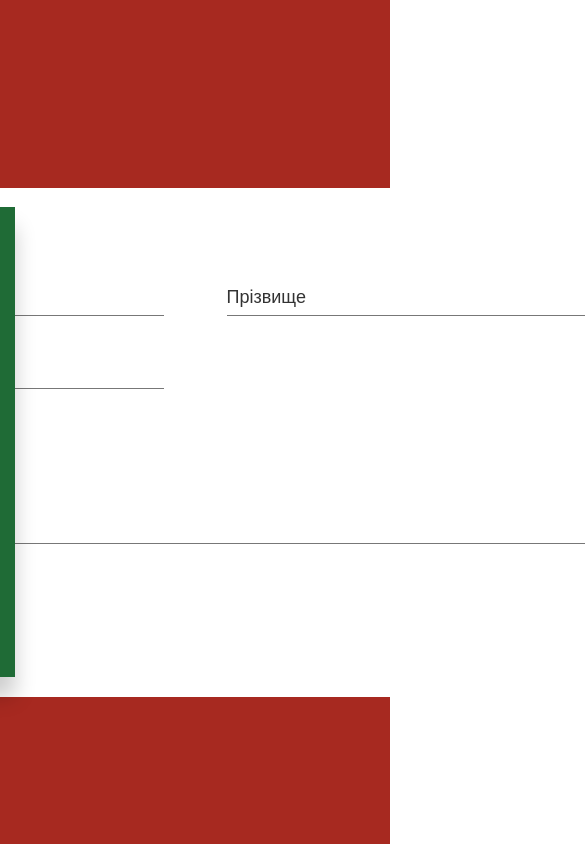
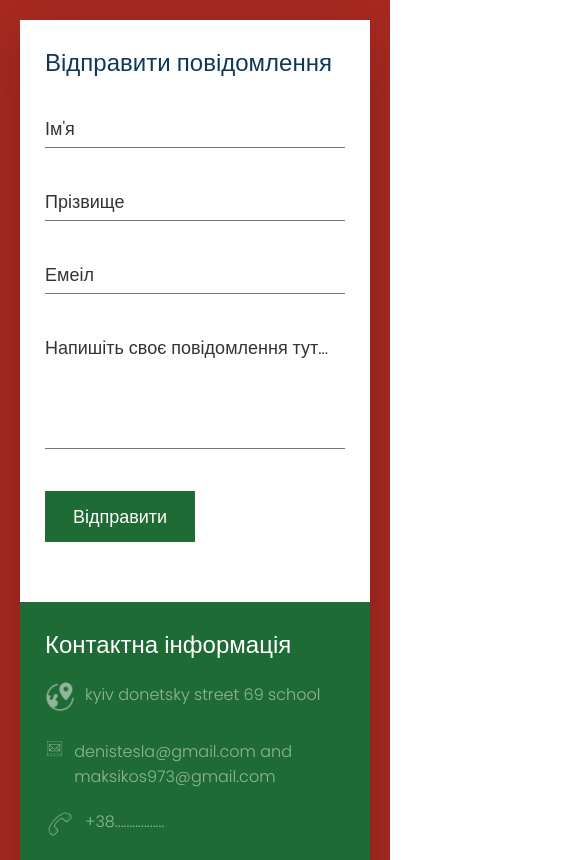
Before and after one commit to arduinka55055/mafia, a plain HTML site: page front-end/feedback.html in a window 390 px wide. Shown: the top 860 px of the page, 585 px wide, since content can reach past the window. Drawn offline with Linux system fonts and the light colour scheme.

Commit message:
мобильная верстка

```diff
--- a/front-end/feedback.css
+++ b/front-end/feedback.css
@@ -25,7 +25,7 @@ section::before
      height: 100%;
      background: #a72920;
 }
-section .repository
+.repository
 {
      position: relative;
      min-width: 1100px;
@@ -33,7 +33,7 @@ section .repository
      display: flex;
      z-index: 1000;
 }
-section .repository .contacti
+.repository .contacti
 {
      position: absolute;
      top: 40px;
@@ -45,20 +45,20 @@ section .repository .contacti
      display: flex;
      flex-direction: column;
      justify-content: space-between;
-     box-shadow: 0 20px 20px rgba(0, 0, 0, 0.2);
+     box-shadow: 0 20px 25px rgba(0, 0, 0, 0.2);
 }
-section .repository .contacti h2
+.repository .contacti h2
 {
      color: #fff;
      font-size: 24px;
      font-weight: 500;
 }
-section .repository .contacti .information
+.repository .contacti .information
 {
      position: relative;
      margin:  20px 0;
 }
-section .repository .contacti .information li
+.repository .contacti .information li
 {
      position: relative;
      list-style: none;
@@ -67,26 +67,26 @@ section .repository .contacti .information li
      cursor: pointer;
      align-items: flex-start;
 }
-section .repository .contacti .information li span:nth-child(1)
+.repository .contacti .information li span:nth-child(1)
 {
      width: 30px;
      min-height: 30px;
 }
-section .repository .contacti .information li span:nth-child(1) img
+.repository .contacti .information li span:nth-child(1) img
 {
     max-width: 100%;
     filter: invert(1);
     opacity: 0.5;
 }
-section .repository .contacti .information li span:nth-child(2)
+ .repository .contacti .information li span:nth-child(2)
 {
      color: #fff;
      margin-left: 10px;
      font-weight: 300;
      opacity: 0.5;
 }
-section .repository .contacti .information li:hover span:nth-child(1) img,
-section .repository .contacti .information li:hover span:nth-child(2)
+ .repository .contacti .information li:hover span:nth-child(1) img,
+ .repository .contacti .information li:hover span:nth-child(2)
 {
      opacity: 1;
 }
@@ -98,13 +98,13 @@ section .repository .contacti .information li:hover span:nth-child(2)
 .repository .contacti ul.media  li
 {
     list-style: none;
-    margin-top: 15px;
+    margin-right: 15px;
 }
 .repository .contacti ul.media  li a
 {
     text-decoration: none;
 }
- .repository .contacti .media  li a img
+ .repository .contacti ul.media  li a img
 {
     filter: invert(1);
     opacity: 0.5;
@@ -124,13 +124,13 @@ section .repository .contacti .information li:hover span:nth-child(2)
      height: 100%;
      box-shadow: 0 50px 50px rgba(0, 0, 0, 0.123);
 }
-section .repository .contactus h2
+.repository .contactus h2
 {
      color: #0f3959;
      font-size: 24px;
      font-weight: 500;
 }
-section .repository .contactus .formBox
+.repository .contactus .formBox
 {
      position: relative;
      display: flex;
@@ -138,21 +138,21 @@ section .repository .contactus .formBox
      flex-wrap: wrap;
      padding-top: 30px;
 }
-section .repository .contactus .formBox .inputBox
+.repository .contactus .formBox .inputBox
 {
      position: relative;
      margin: 0 0 35px 0;
 }
-section .repository .contactus .formBox .inputBox.w50
+ .repository .contactus .formBox .inputBox.w50
 {
-     width: 47%;
+     width: 46%;
 }
-section .repository .contactus .formBox .inputBox.w100
+ .repository .contactus .formBox .inputBox.w100
 {
      width: 100%;
 }
-section .repository .contactus .formBox .inputBox input,
-section .repository .contactus .formBox .inputBox textarea
+.repository .contactus .formBox .inputBox input,
+.repository .contactus .formBox .inputBox textarea
 {
      width: 100% !important;
      padding: 5px 0;
@@ -164,11 +164,11 @@ section .repository .contactus .formBox .inputBox textarea
      border-bottom: 1px solid #777;
      outline: none;
 }
-section .repository .contactus .formBox .inputBox textarea
+.repository .contactus .formBox .inputBox textarea
 {
      min-height: 120px;
 }
-section .repository .contactus .formBox .inputBox span
+ .repository .contactus .formBox .inputBox span
 {
      position: absolute;
      left: 0;
@@ -180,10 +180,10 @@ section .repository .contactus .formBox .inputBox span
      transition: 0.3s;
      pointer-events: none;
 }
-section .repository .contactus .formBox .inputBox input:focus ~ span,
-section .repository .contactus .formBox .inputBox textarea:valid ~ span
-section .repository .contactus .formBox .inputBox input:focus ~ span,
-section .repository .contactus .formBox .inputBox textarea:valid ~ span
+.repository .contactus .formBox .inputBox input:focus ~ span,
+.repository .contactus .formBox .inputBox textarea:valid ~ span,
+.repository .contactus .formBox .inputBox input:focus ~ span,
+.repository .contactus .formBox .inputBox textarea:valid ~ span
 {
      transform: translateY(-20px);
      font-size: 12px;
@@ -192,7 +192,7 @@ section .repository .contactus .formBox .inputBox textarea:valid ~ span
      color: #a72920;
      font-weight: 500;
 }
-section .repository .contactus .formBox .inputBox input[type="submit"]
+.repository .contactus .formBox .inputBox input[type="submit"]
 {
      position: relative;
      cursor: pointer;
@@ -202,21 +202,21 @@ section .repository .contactus .formBox .inputBox input[type="submit"]
      max-width: 150px;
      padding: 12px;
 }
-section .repository .contactus .formBox .inputBox input[type="submit"]:hover
+.repository .contactus .formBox .inputBox input[type="submit"]:hover
 {
      background: #a72920;
 }
 
 @media (max-width: 1200px)
 {
-     .repository .contacti
+     .repository
      {
           width: 90%;
           min-width: auto;
           margin: 20px;
           box-shadow: 0 20px 50px rgba(0, 0, 0, 0.2);
      }
-     .contacti
+     .repository .contacti
      {
           top: 0;
           height: 550px;
@@ -234,7 +234,6 @@ section .repository .contactus .formBox .inputBox input[type="submit"]:hover
           box-shadow: none;
      }
 }
-
 @media (max-width: 991px)
 {
      section
--- a/front-end/feedback.html
+++ b/front-end/feedback.html
@@ -8,22 +8,22 @@
      </head>
      <body>
          <section>
-         <div class="repository">
-             <div class="contacti">
-                 <div>
+             <div class="repository">
+                 <div class="contacti">
+                   <div>
                      <h2>Контактна інформація</h2>
                      <ul class="information">
                          <li>
                              <span><img src="img/location.png"></span>
-                             <span>Lorem ipsum  kyiv donetsky street 69 school</span> <!--придумай сюда что-то добавить-->
+                             <span>kyiv donetsky street 69 school</span> <!--придумай сюда что-то добавить-->
 
                             </li>
                              <li>
                                 <span><img src="img/mail.png"></span>
-                                 <span>denistesla@gmail.com or
+                                 <span>denistesla@gmail.com and
                                     maksikos973@gmail.com</span>
                             </li>
-                             <li>
+                            <li>
                                   <span><img src="img/call.png"></span>
                                 <span>+38.................</span> <!--етим тоже займись-->
                             </li>
@@ -33,24 +33,25 @@
                          <li><a href="#"><img src="img/ds.png"></a></li>
                          <li><a href="#"><img src="img/Google.png"></a></li>
                      </ul>
-              </div>
+
+                 </div>
              <div class="contactus">
                  <h2>Відправити повідомлення</h2>
                  <div class="formBox">
                      <div class="inputBox w50">
-                         <input type="text" name="" required>
+                         <input type="text" required>
                          <span>Ім'я</span>
                      </div>
                      <div class="inputBox w50">
-                         <input type="text" name="" required>
+                         <input type="text"  required>
                          <span>Прізвище</span>
                      </div>
                       <div class="inputBox w50">
-                         <input type="text" name="" required>
+                         <input type="text" required>
                          <span>Емеіл</span>
                      </div>
                       <div class="inputBox w100">
-                         <textarea name="" required></textarea>
+                         <textarea  required></textarea>
                          <span>Напишіть своє повідомлення тут...</span>
                      </div>
                       <div class="inputBox w100">
@@ -58,7 +59,6 @@
                      </div>
                 </div>
             </div>
-          </div>
         </section>
      </body>
 </html>
```
Lines whose indentation alone changed are shown as unchanged.
